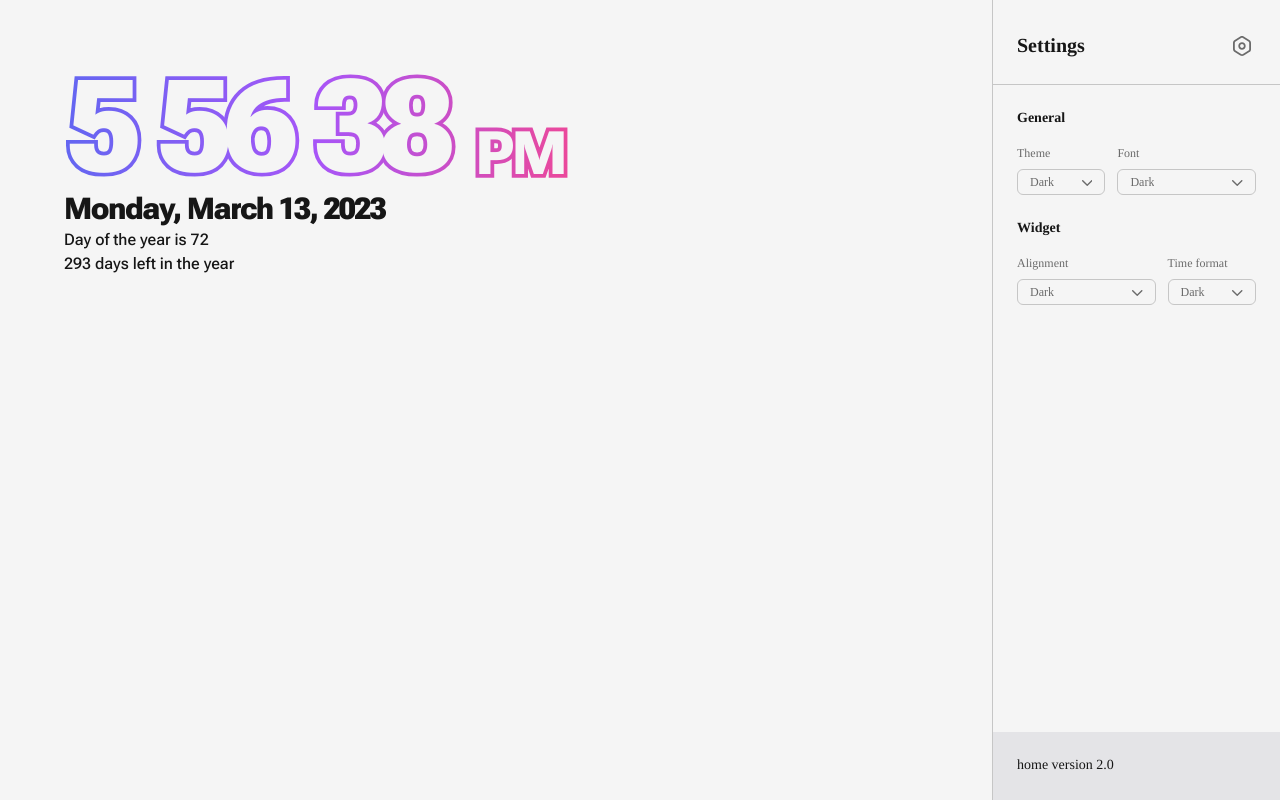
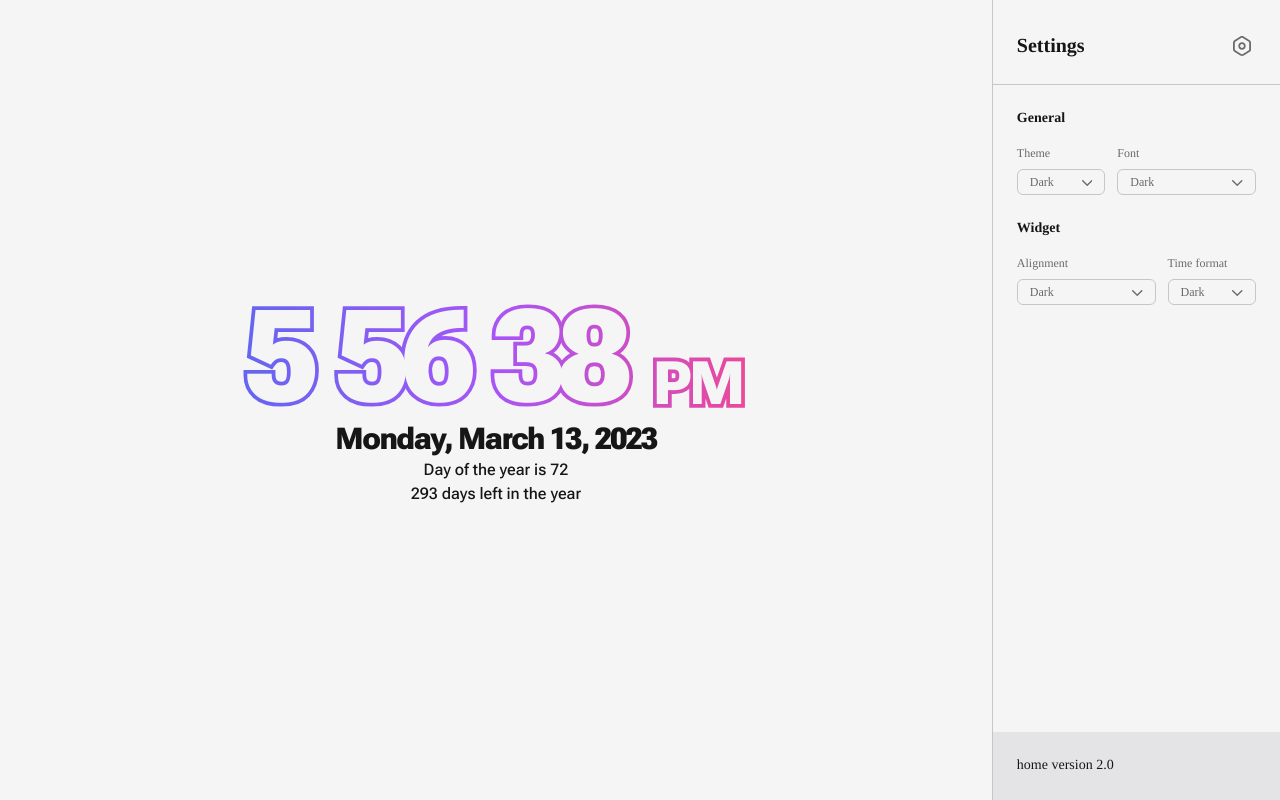
Before and after one commit to Rich1997/home, a React (Vite) app: page / in a window 1280 px wide. Both pictures are taken after a click on the button "Settings". Built offline with nearby package versions, Linux system fonts and the light colour scheme; a web font is replaced by a local one.

Commit message:
4 files modified

```diff
--- a/src/App.tsx
+++ b/src/App.tsx
@@ -6,8 +6,8 @@ function App() {
     const { theme } = useTheme();
     return (
         <div className={`${theme}`}>
-            <div className="flex default-bg default-text w-full min-h-screen h-screen">
-                <Widget align="start" />
+            <div className="flex tablet:flex-row flex-col default-bg default-text w-full min-h-screen h-screen justify-between">
+                <Widget align="center" />
                 <SettingsPanel />
             </div>
         </div>
--- a/src/components/SettingsPanel.tsx
+++ b/src/components/SettingsPanel.tsx
@@ -16,8 +16,8 @@ const SettingsPanel = () => {
                 </div>
             </button>
             <div
-                className={`-z-1 tablet:w-72 w-full overflow-auto default-bg tablet:h-full h-1/2 tablet:right-0 bottom-0 b-t b-l ${
-                    isOpen ? 'fixed' : 'hidden'
+                className={`-z-1 tablet:w-96 w-full overflow-auto default-bg h-full b-t b-l ${
+                    isOpen ? 'block' : 'hidden'
                 }`}
             >
                 <div className="flex flex-col justify-between h-full gap-8">
--- a/src/components/Widget.tsx
+++ b/src/components/Widget.tsx
@@ -94,7 +94,7 @@ const Widget = ({
 
     return (
         <div
-            className={`laptop:p-16 p-8 pt-16 flex flex-col is-y-${align} font-roboto_flex`}
+            className={`laptop:p-16 p-8 pt-16 flex flex-col font-roboto_flex w-full h-full items-${align} justify-${align}`}
         >
             <div
                 className={`pr-2 flex items-end is-${align} desktop:gap-7 laptop:gap-5 tablet:gap-4 gap-2 font-black d-g s text-transparent bg-clip-text ${'bg-gradient-to-r from-indigo-500 via-purple-500 to-pink-500'}`}
--- a/src/index.css
+++ b/src/index.css
@@ -82,14 +82,6 @@ body {
     @apply justify-end;
 }
 
-.is-y-center {
-    @apply items-center;
-}
-
-.is-y-end {
-    @apply items-end;
-}
-
 .b {
     @apply border dark:border-tertiary-dark border-tertiary-light;
 }
```
